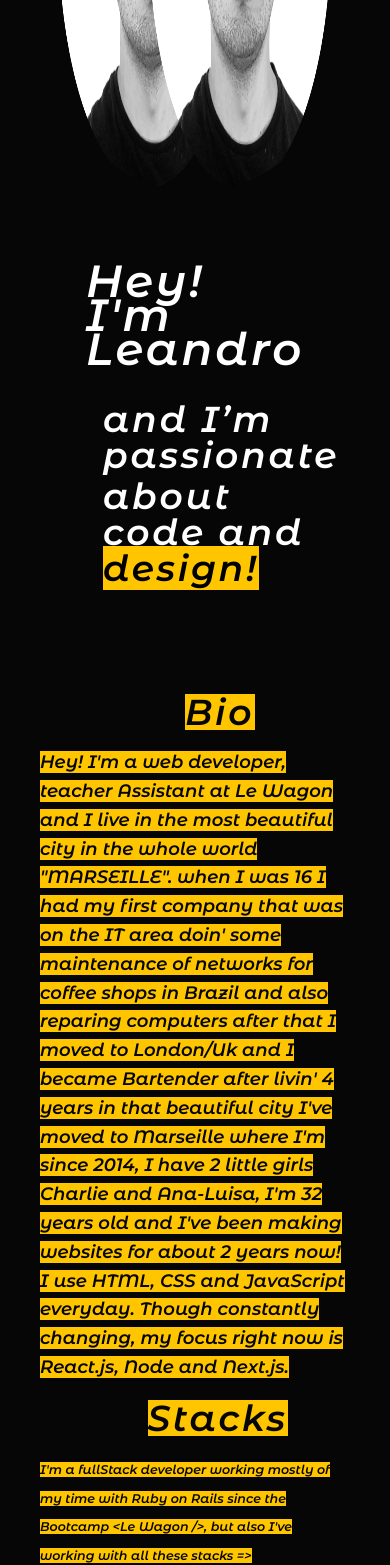
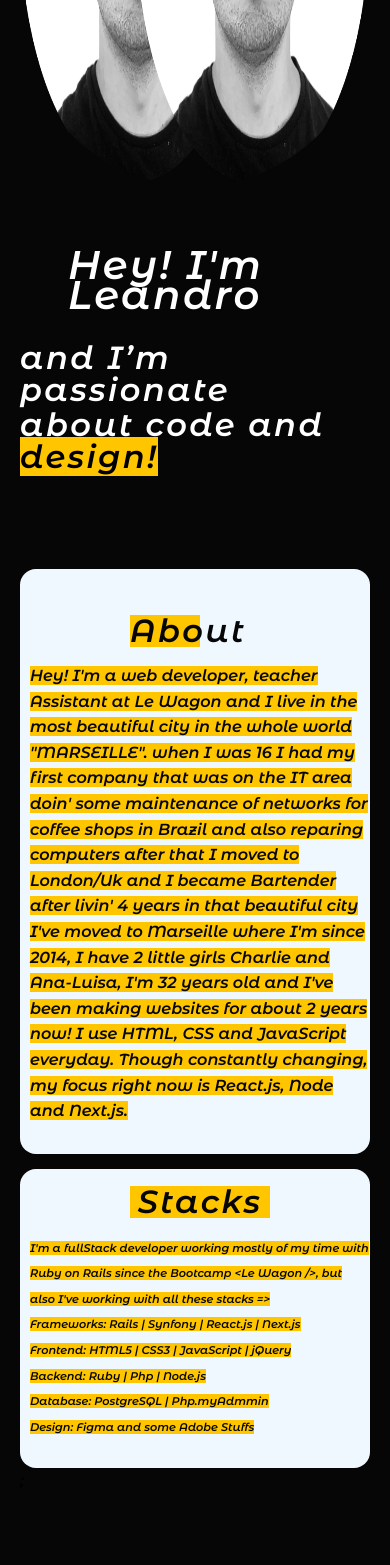
Before and after one commit to leandroBarbosaFR/leandrobarbosa, a Next.js app: page / in a window 390 px wide. Shown: the part 432-1997 px from the top of the page. After the commit the page ends 1926 px from the top, so only its background shows below. Built offline with nearby package versions, Linux system fonts and the light colour scheme.

Commit message:
stacks and bio mobile version

```diff
--- a/components/Bio.js
+++ b/components/Bio.js
@@ -2,8 +2,8 @@ import bioStyles from '../styles/bioStyles.module.css';
 
 function Bio() {
    return (
-      <div>
-         <h1><span className={bioStyles.bioTitle}>Bio</span></h1>
+      <div className={bioStyles.bioBackground}>
+      <h1><span className={bioStyles.bioTitle}>About</span></h1>
          <span className={bioStyles.bioContent}>
             Hey! I'm a web developer, teacher Assistant at Le Wagon and I live in the most beautiful city in the whole world "MARSEILLE".
             when I was 16 I had my first company that was on the IT area doin' some maintenance of networks for coffee shops in Brazil and also reparing computers
--- a/components/Stacks.js
+++ b/components/Stacks.js
@@ -2,7 +2,7 @@ import stacksStyles from '../styles/stacksStyle.module.css';
 
 function Stacks() {
    return (
-      <div>
+      <div className={stacksStyles.stacksBackground}>
          <h1><span className={stacksStyles.stacksTitle}>Stacks</span></h1>
          <span className={stacksStyles.stacksContent}>
             I'm a fullStack developer working mostly of my time with Ruby on Rails since the Bootcamp {'<Le Wagon />'}, but also I've working with all these stacks {'=>'}</span>
--- a/components/layout.module.css
+++ b/components/layout.module.css
@@ -13,3 +13,9 @@
  .backToHome {
    margin: 3rem 0 0;
  }
+
+ @media (max-width: 768px) {
+   .container {
+      padding:0;
+    }
+ }
--- a/styles/bioStyles.module.css
+++ b/styles/bioStyles.module.css
@@ -3,13 +3,20 @@
    background-color: #ffc600;
 }
 
+.bioBackground {
+   background-color: aliceblue!important;
+   border-radius: 16px;
+   padding: 30px;
+
+}
+
 .bioTitle {
    background-color: #ffc600;
    color: #060606;
-   width: 82px;
+   width: 40px;
    margin: 0 auto;
    display: flex;
-   margin-left: 935px;
+   margin-left: 902px;
    margin-bottom: 50px;
 }
 
@@ -40,4 +47,9 @@
       font-size: 1rem;
       margin-bottom: 50px;
    }
+
+   .bioBackground {
+      padding-left: 10px;
+      padding-right: 0;
+   }
 }
--- a/styles/global.css
+++ b/styles/global.css
@@ -6,7 +6,7 @@ body {
   font-weight: 600;
   font-style: italic;
   line-height: 1.6;
-  font-size: 18px;
+  font-size: 20px;
   background-color: #060606;
   margin-left: 20px;
   margin-right: 20px;
@@ -65,4 +65,14 @@ mark::-moz-selection {
       color: #fff;
       margin-left: 2.5rem;
    }
+
+   html, body{
+      font-size: 16px;
+      margin-left: 10px;
+      margin-right: 10px;
+   }
+
+   h1 {
+      margin-left: 0;
+   }
 }
--- a/styles/stacksStyle.module.css
+++ b/styles/stacksStyle.module.css
@@ -7,6 +7,14 @@
    margin-left: 899px;
    margin-top: 50px;
    margin-bottom: 50px;
+   justify-content: center;
+}
+
+.stacksBackground {
+   background-color: aliceblue!important;
+   border-radius: 16px;
+   padding: 1px 10px 30px 30px;
+   margin-top: 15px;
 }
 
 .stacksContent {
@@ -129,4 +137,9 @@
       margin-bottom: 50px;
       margin-left: 0;
    }
+
+   .stacksBackground {
+      padding-left: 10px;
+      padding-right: 0;
+   }
 }
```
